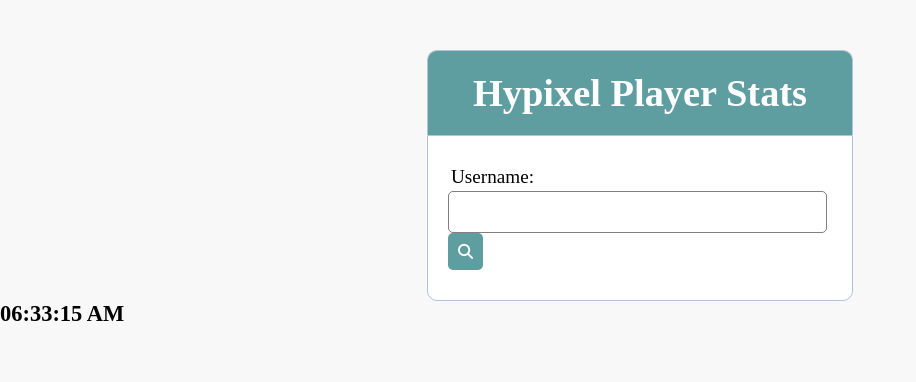
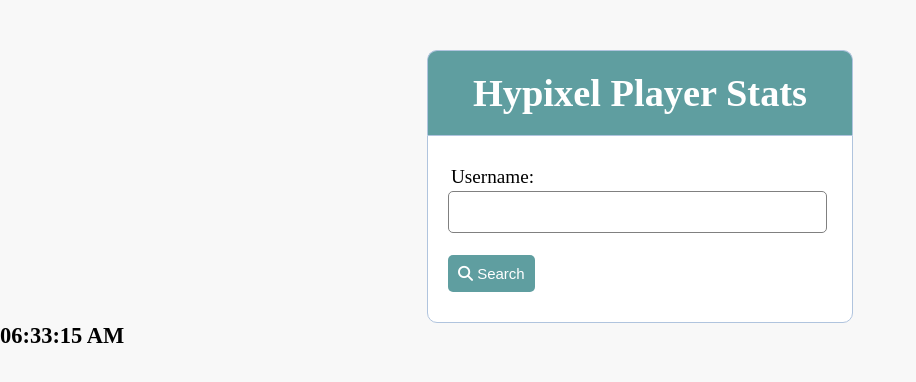
Before and after one commit to Ken19149/Hypixel-API, a Flask app: page / in a window 1280 px wide. Shown: the top 382 px of the page, without its empty margins (0-916 px from the left). Run offline with Flask 2, Linux system fonts and the light colour scheme; some libraries are stand-ins or nearby versions.

Commit message:
Add files via upload

```diff
--- a/stats viewer/templates/index.html
+++ b/stats viewer/templates/index.html
@@ -15,7 +15,8 @@
         <div class="input-group">
             <label>Username:</label>
             <input type="text" name="username">
-            <button type="submit" class="btn"><i class='fas fa-search'></i></button>
+            <br><br>
+            <button type="submit" class="btn"><i class='fas fa-search'></i> Search </button>
         </div>
     </form>
     <h3>{{ context.server_time }}</h3>
```
